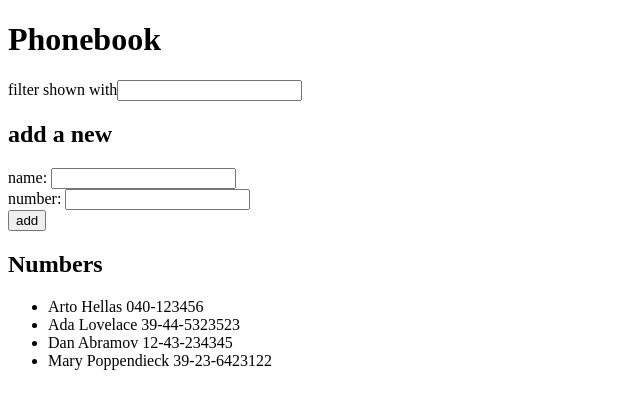
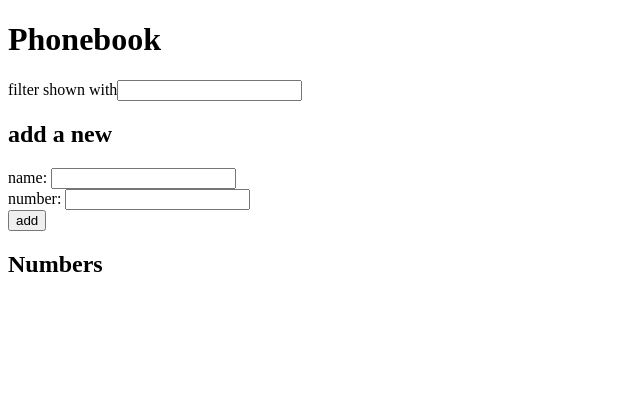
Before and after one commit to matnreyes/FullstackOpen2022, a React (Create React App) app in the folder part2/phonebook/: page / in a window 1280 px wide. Shown: the top 408 px of the page, without its empty margins (0-640 px from the left). Built offline with nearby package versions, Linux system fonts and the light colour scheme.

Commit message:
removed test data

```diff
--- a/part2/phonebook/src/App.js
+++ b/part2/phonebook/src/App.js
@@ -4,12 +4,7 @@ import Filter from './components/Filter'
 import Persons from './components/Persons'
 
 const App = () => {
-  const [persons, setPersons] = useState([
-    { name: 'Arto Hellas', number: '040-123456', id: 1 },
-    { name: 'Ada Lovelace', number: '39-44-5323523', id: 2 },
-    { name: 'Dan Abramov', number: '12-43-234345', id: 3 },
-    { name: 'Mary Poppendieck', number: '39-23-6423122', id: 4 }
-  ])
+  const [persons, setPersons] = useState([])
 
   const [display, setDisplay] = useState(persons)
 
```
